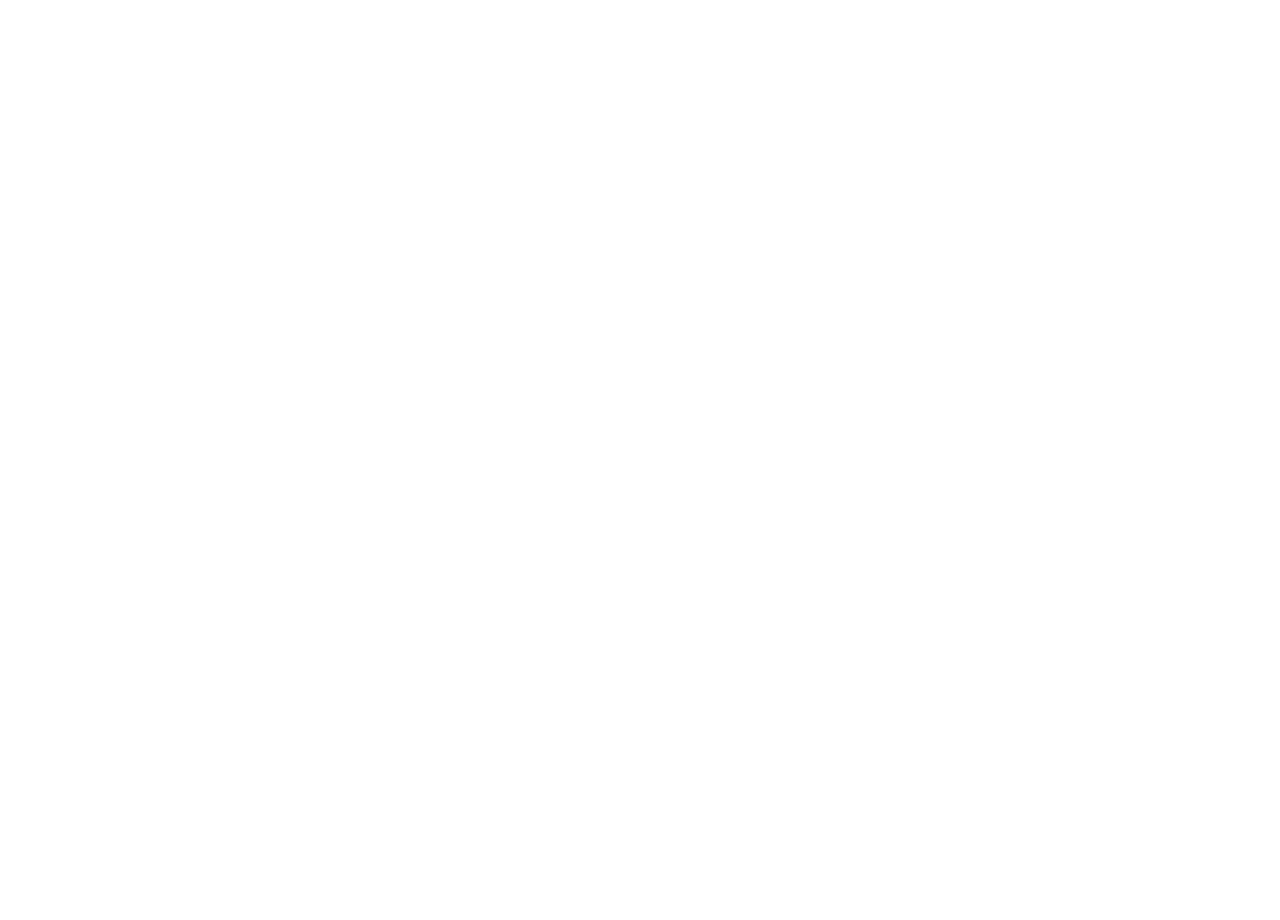
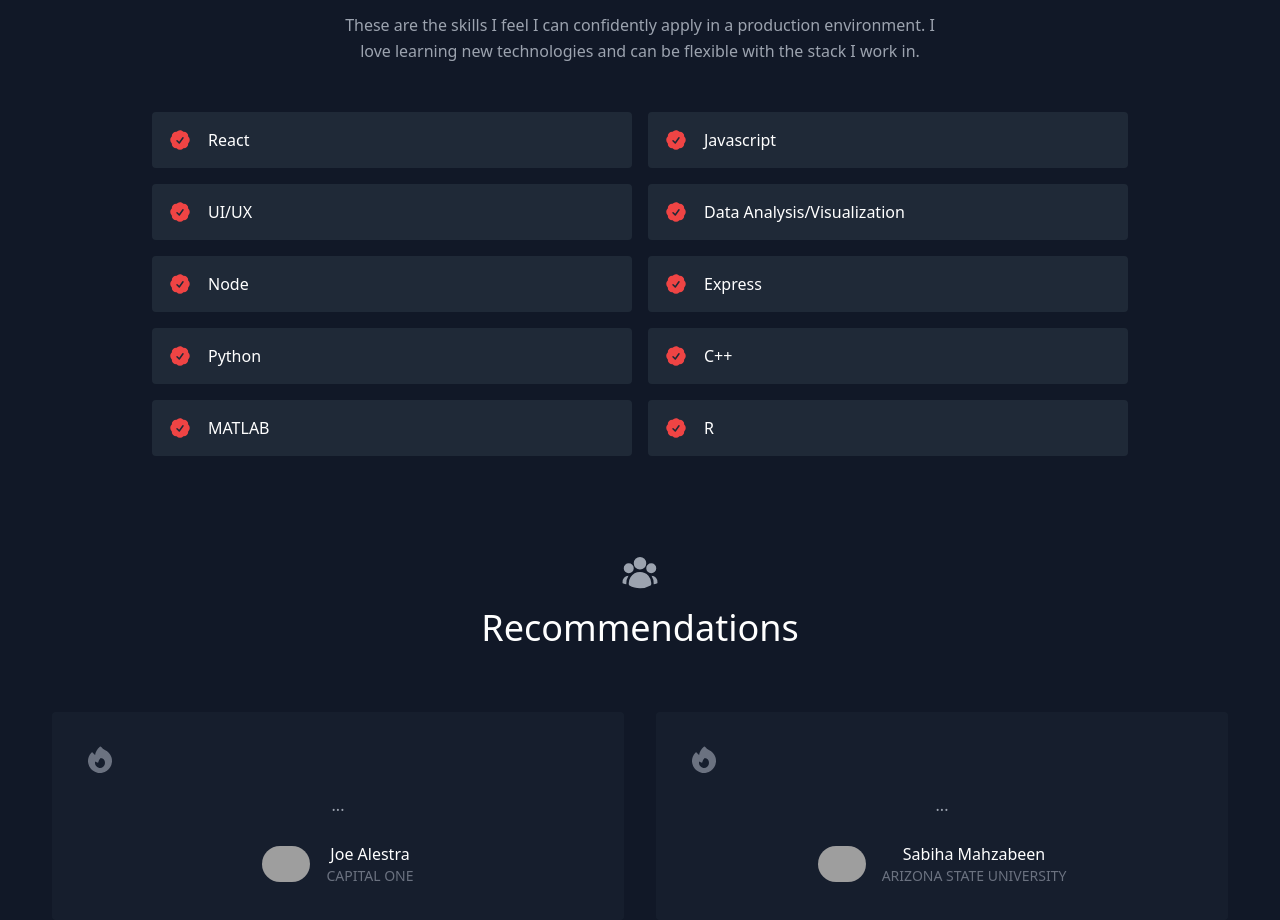
Before and after one commit to gbstorey/personal_portfolio, a React (Create React App) app: page / in a window 1280 px wide. Shown: the part 1474-2394 px from the top of the page. Before the commit the page ends 1334 px from the top, so only its background shows below. Built offline with nearby package versions, Linux system fonts and the light colour scheme; grey boxes are pictures that could not be loaded.

Commit message:
Added skills section and template for testimonials.

```diff
--- a/src/components/About.js
+++ b/src/components/About.js
@@ -13,7 +13,7 @@
               <div className="flex justify-center">
                 <a
                   href="#contact"
-                  className="inline-flex text-white bg-purple-800 border-0 py-2 px-6 focus:outline-none hover:bg-purple-600 rounded text-lg">
+                  className="inline-flex text-white bg-red-900 border-0 py-2 px-6 focus:outline-none hover:bg-red-800 rounded text-lg">
                   Work With Me
                 </a>
                 <a
--- a/src/components/Projects.js
+++ b/src/components/Projects.js
@@ -30,7 +30,7 @@
                       src={project.image}
                     />
                     <div className="px-8 py-10 relative z-10 w-full border-4 border-gray-800 bg-gray-900 opacity-100 lg:opacity-0 hover:opacity-100">
-                      <h2 className="tracking-widest text-sm title-font font-medium text-green-400 mb-1">
+                      <h2 className="tracking-widest text-sm title-font font-medium text-red-500 mb-1">
                         {project.subtitle}
                       </h2>
                       <h1 className="title-font text-lg font-medium text-white mb-3">
--- a/src/components/Skills.js
+++ b/src/components/Skills.js
@@ -1 +1,33 @@
-export default function Skills() {}
+import React from "react";
+import { skills } from "../data";
+import {CpuChipIcon, CheckBadgeIcon} from "@heroicons/react/24/solid"
+
+export default function Skills() {
+    return (
+        <section id="skills">
+          <div className="container px-5 py-10 mx-auto">
+            <div className="text-center mb-10">
+              <CpuChipIcon className="w-10 inline-block mb-4" />
+              <h1 className="sm:text-4xl text-3xl font-medium title-font text-white mb-4">
+                Skills &amp; Technologies
+              </h1>
+              <p className="text-base leading-relaxed xl:w-2/4 lg:w-3/4 mx-auto">
+                These are the skills I feel I can confidently apply in a production environment. I love learning new technologies and can be flexible with the stack I work in.
+              </p>
+            </div>
+            <div className="flex flex-wrap lg:w-4/5 sm:mx-auto sm:mb-2 -mx-2">
+              {skills.map((skill) => (
+                <div key={skill} className="p-2 sm:w-1/2 w-full">
+                  <div className="bg-gray-800 rounded flex p-4 h-full items-center">
+                    <CheckBadgeIcon className="text-red-500 w-6 h-6 flex-shrink-0 mr-4" />
+                    <span className="title-font font-medium text-white">
+                      {skill}
+                    </span>
+                  </div>
+                </div>
+              ))}
+            </div>
+          </div>
+        </section>
+      );
+}
--- a/src/components/Testimonials.js
+++ b/src/components/Testimonials.js
@@ -1 +1,40 @@
-export default function Testimonials() {}
+import { testimonials } from "../data";
+import { UserGroupIcon, FireIcon } from "@heroicons/react/24/solid";
+
+export default function Testimonials() {
+    return (
+        <section id="testimonials">
+          <div className="container px-5 py-10 mx-auto text-center">
+            <UserGroupIcon className="w-10 inline-block mb-4" />
+            <h1 className="sm:text-4xl text-3xl font-medium title-font text-white mb-12">
+              Recommendations
+            </h1>
+            <div className="flex flex-wrap m-4">
+              {testimonials.map((testimonial) => (
+                <div className="p-4 md:w-1/2 w-full">
+                  <div className="h-full bg-gray-800 bg-opacity-40 p-8 rounded">
+                    <FireIcon className="block w-8 text-gray-500 mb-4" />
+                    <p className="leading-relaxed mb-6">{testimonial.quote}</p>
+                    <div className="inline-flex items-center">
+                      <img
+                        alt="testimonial"
+                        src={testimonial.image}
+                        className="w-12 rounded-full flex-shrink-0 object-cover object-center"
+                      />
+                      <span className="flex-grow flex flex-col pl-4">
+                        <span className="title-font font-medium text-white">
+                          {testimonial.name}
+                        </span>
+                        <span className="text-gray-500 text-sm uppercase">
+                          {testimonial.company}
+                        </span>
+                      </span>
+                    </div>
+                  </div>
+                </div>
+              ))}
+            </div>
+          </div>
+        </section>
+      );
+}
--- a/src/data.js
+++ b/src/data.js
@@ -32,3 +32,22 @@
       link: "https://rpubs.com/gbstorey/project1",
     },
   ];
+
+export const skills = [
+  "React", "Javascript", "UI/UX", "Data Analysis/Visualization", "Node", "Express", "Python", "C++", "MATLAB", "R"
+]
+
+export const testimonials = [
+  {
+    company: "Capital One",
+    name: "Joe Alestra",
+    quote: "...",
+    image: "https://thumbs.dreamstime.com/b/creative-vector-illustration-default-avatar-profile-placeholder-isolated-background-art-design-grey-photo-blank-template-mo-107388687.jpg"
+  },
+  {
+    company: "Arizona State University",
+    name: "Sabiha Mahzabeen",
+    quote: "...",
+    image: "https://thumbs.dreamstime.com/b/creative-vector-illustration-default-avatar-profile-placeholder-isolated-background-art-design-grey-photo-blank-template-mo-107388687.jpg"
+  }
+]
```
